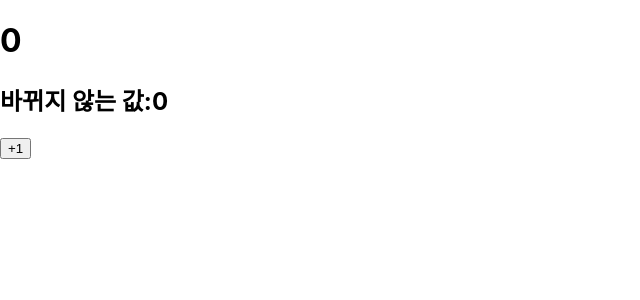
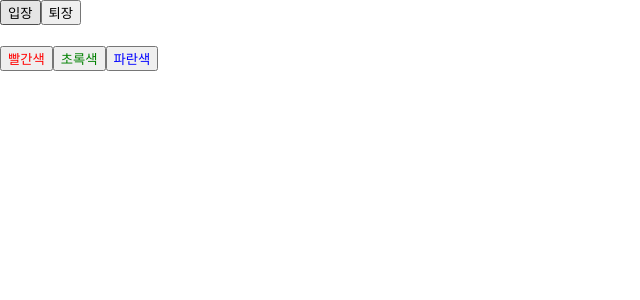
Before and after one commit to wogus216/react-practice, a React (Create React App) app in the folder hello-react/: page / in a window 1280 px wide. Shown: the top 300 px of the page, without its empty margins (0-640 px from the left). Built offline with nearby package versions, Linux system fonts and the light colour scheme.

Commit message:
3장 완료

```diff
--- a/hello-react/src/App.js
+++ b/hello-react/src/App.js
@@ -2,9 +2,10 @@
 import { Component } from "react";
 import MyComponent from "./components/MyComponent";
 import Counter from "./components/Counter";
+import Say from "./components/Say";
 class App extends Component {
   render() {
-    return <Counter />;
+    return <Say />;
   }
 }
 
--- /dev/null
+++ b/hello-react/src/components/Say.js
@@ -0,0 +1,27 @@
+import { useState } from "react";
+
+const Say = () => {
+  const [message, setMessage] = useState("");
+  const onClickEnter = () => setMessage("안녕하세요!");
+  const onClickLeave = () => setMessage("안녕히 가세요");
+  const [color, setColor] = useState("black");
+
+  return (
+    <div>
+      <button onClick={onClickEnter}>입장</button>
+      <button onClick={onClickLeave}>퇴장</button>
+      <h1 style={{ color }}>{message}</h1>
+      <button style={{ color: "red" }} onClick={() => setColor("red")}>
+        빨간색
+      </button>
+      <button style={{ color: "green" }} onClick={() => setColor("green")}>
+        초록색
+      </button>
+      <button style={{ color: "blue" }} onClick={() => setColor("blue")}>
+        파란색
+      </button>
+    </div>
+  );
+};
+
+export default Say;
```
